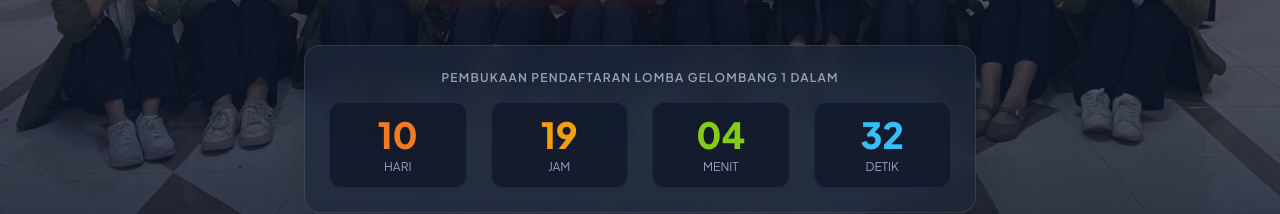
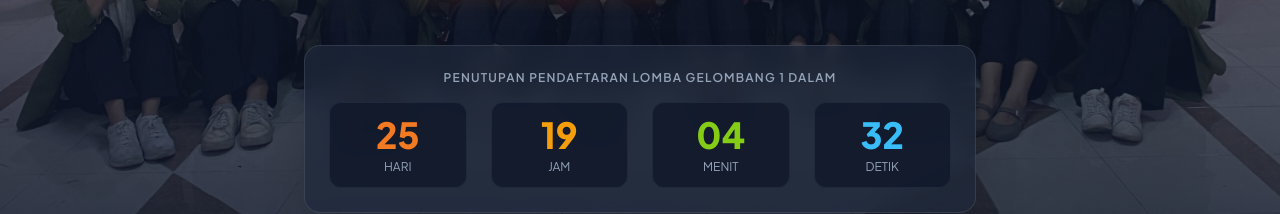
Before and after one commit to irbababul/festafora2026, a React (Vite) app: page / in a window 1280 px wide. Shown: the part 635-849 px from the top of the page. Built offline with nearby package versions, Linux system fonts and the light colour scheme; the HTML template or start-up script is replaced by a standard one.

Commit message:
Update target date and registration closing message

```diff
--- a/src/components/Hero.jsx
+++ b/src/components/Hero.jsx
@@ -18,7 +18,7 @@ export default function Hero() {
     const [showWebinarModal, setShowWebinarModal] = useState(false)
 
     useEffect(() => {
-        const targetDate = new Date('August 25, 2026 23:59:59').getTime()
+        const targetDate = new Date('Sept 9, 2026 23:59:59').getTime()
 
         function updateCountdown() {
             const now = new Date().getTime()
@@ -90,7 +90,7 @@ export default function Hero() {
                     </div>
 
                     <div className="max-w-2xl mx-auto glass-card p-6 rounded-2xl shadow-2xl border border-slate-700/60">
-                        <h3 className="text-xs uppercase tracking-widest text-slate-400 font-semibold mb-4">Pembukaan Pendaftaran Lomba Gelombang 1 dalam</h3>
+                        <h3 className="text-xs uppercase tracking-widest text-slate-400 font-semibold mb-4">Penutupan Pendaftaran Lomba Gelombang 1 dalam</h3>
                         <div className="grid grid-cols-4 gap-3 sm:gap-6 text-center" id="countdown">
                             <div className="p-3 bg-slate-900/80 rounded-xl border border-slate-800">
                                 <span className="text-2xl sm:text-4xl font-extrabold text-brand-orange">{countdown.days}</span>
```
